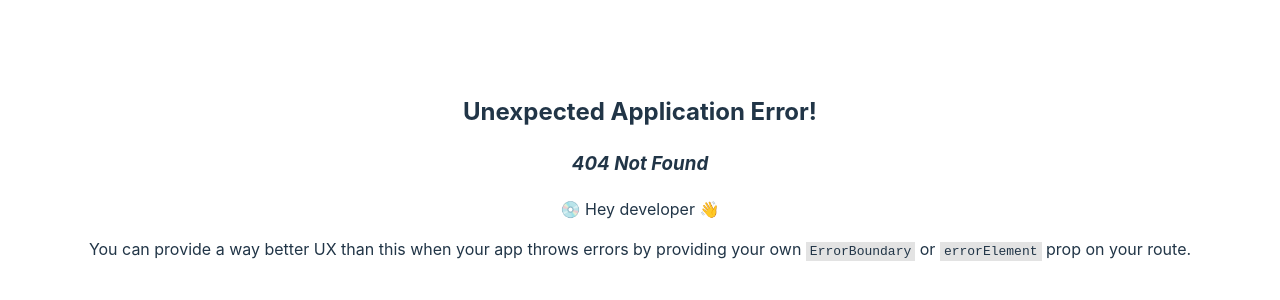
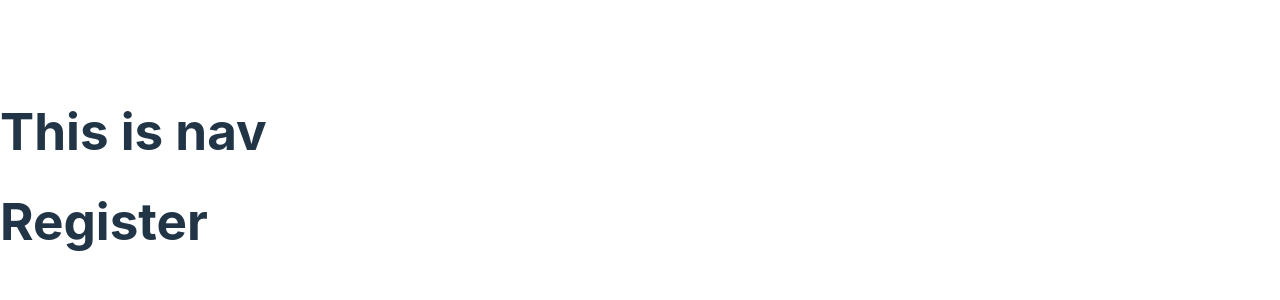
Before and after one commit to kaziabulhasib/ph-assignment10-client, a React (Vite) app: page /register in a window 1280 px wide. Before the commit this address had no page. Shown: the part 224-524 px from the top of the page. Built offline with nearby package versions, Linux system fonts and the light colour scheme.

Commit message:
route setup

```diff
--- /dev/null
+++ b/src/Components/Error/Error.jsx
@@ -0,0 +1,9 @@
+const Error = () => {
+  return (
+    <div>
+      <h1>Error</h1>
+    </div>
+  );
+};
+
+export default Error;
--- /dev/null
+++ b/src/Components/Home/Home.jsx
@@ -0,0 +1,9 @@
+const Home = () => {
+  return (
+    <div>
+      <h1>Home com</h1>
+    </div>
+  );
+};
+
+export default Home;
--- /dev/null
+++ b/src/Components/Login/Login.jsx
@@ -0,0 +1,9 @@
+const Login = () => {
+  return (
+    <div>
+      <h1>Login</h1>
+    </div>
+  );
+};
+
+export default Login;
--- /dev/null
+++ b/src/Components/Nav/Nav.jsx
@@ -0,0 +1,9 @@
+const Nav = () => {
+  return (
+    <div>
+      <h1>This is nav</h1>
+    </div>
+  );
+};
+
+export default Nav;
--- /dev/null
+++ b/src/Components/Register/Register.jsx
@@ -0,0 +1,9 @@
+const Register = () => {
+  return (
+    <div>
+      <h1>Register</h1>
+    </div>
+  );
+};
+
+export default Register;
--- /dev/null
+++ b/src/Components/Root/Root.jsx
@@ -0,0 +1,13 @@
+import { Outlet } from "react-router-dom";
+import Nav from "../Nav/Nav";
+
+const Root = () => {
+  return (
+    <div>
+      <Nav></Nav>
+      <Outlet></Outlet>
+    </div>
+  );
+};
+
+export default Root;
--- a/src/main.jsx
+++ b/src/main.jsx
@@ -1,12 +1,32 @@
 import React from "react";
 import ReactDOM from "react-dom/client";
-import App from "./App.jsx";
+import Error from "./Components/Error/Error";
+
 import "./index.css";
 import { createBrowserRouter, RouterProvider } from "react-router-dom";
+import Home from "./Components/Home/Home";
+import Root from "./Components/Root/Root";
+import Register from "./Components/Register/Register";
+import Login from "./Components/Login/Login";
 const router = createBrowserRouter([
   {
     path: "/",
-    element: <div>Hello world!</div>,
+    element: <Root></Root>,
+    errorElement: <Error></Error>,
+    children: [
+      {
+        path: "/",
+        element: <Home></Home>,
+      },
+      {
+        path: "/register",
+        element: <Register></Register>,
+      },
+      {
+        path: "/login",
+        element: <Login></Login>,
+      },
+    ],
   },
 ]);
 
```
